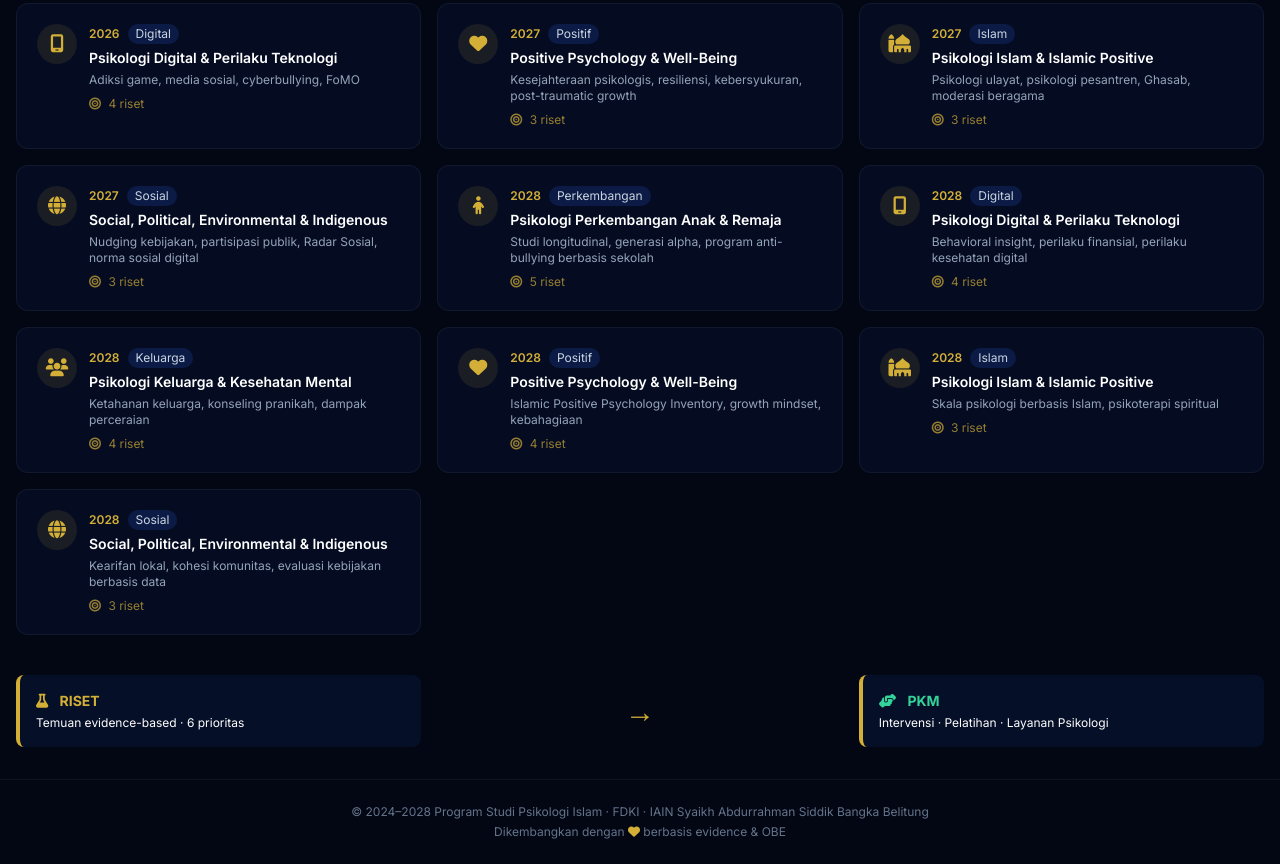
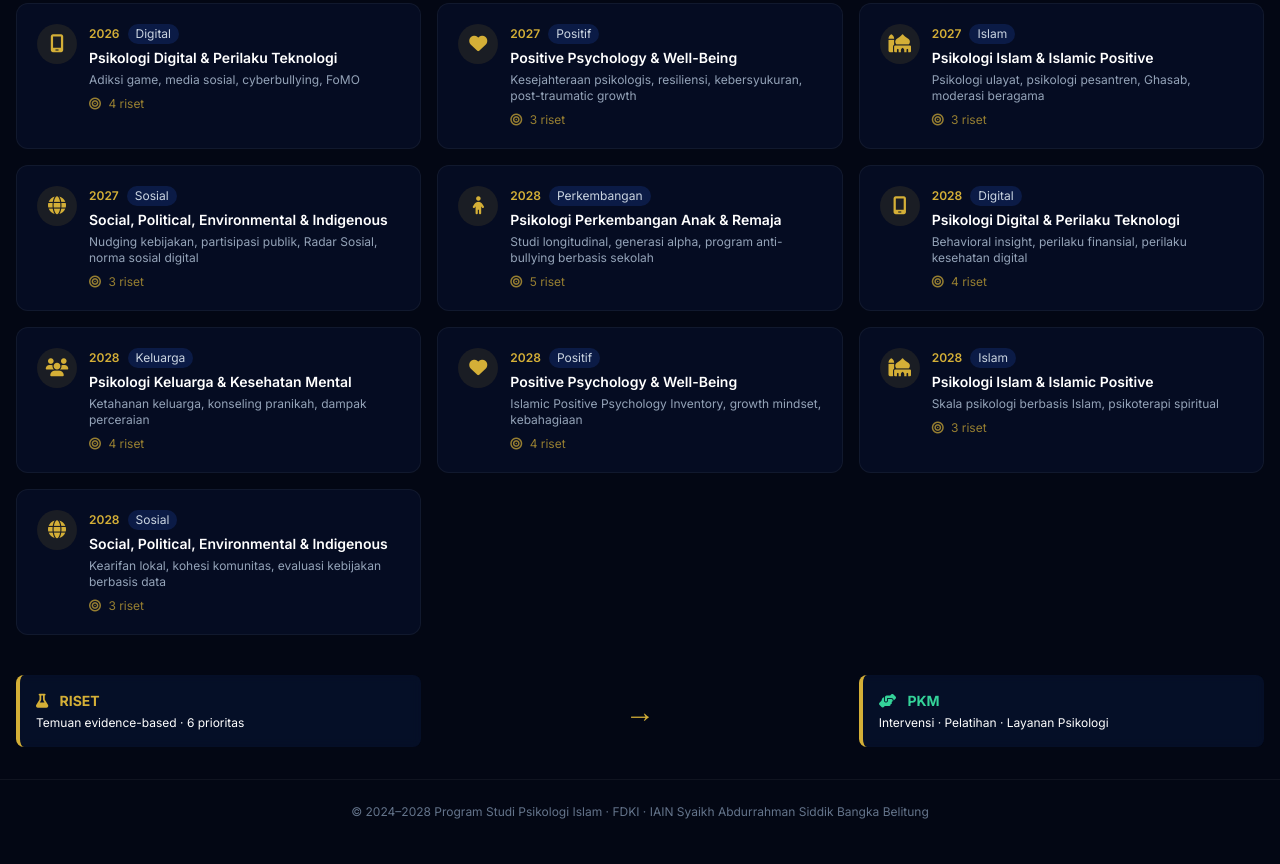
Before and after one commit to PI-iainbabel/riset-pkm, a plain HTML site: page index.html in a window 1280 px wide. Shown: the part 1263-2127 px from the top of the page. Drawn offline with nearby package versions, Linux system fonts and the light colour scheme.

Commit message:
Update index.html

```diff
--- a/index.html
+++ b/index.html
@@ -382,7 +382,6 @@
     <!-- ===== FOOTER ===== -->
     <footer class="border-t border-white/5 py-6 px-4 text-center text-xs text-slate-500">
         <p>© 2024–2028 Program Studi Psikologi Islam · FDKI · IAIN Syaikh Abdurrahman Siddik Bangka Belitung</p>
-        <p class="mt-1">Dikembangkan dengan <i class="fas fa-heart text-gold"></i> berbasis evidence &amp; OBE</p>
     </footer>
 
     <!-- ============================================================ -->
```
